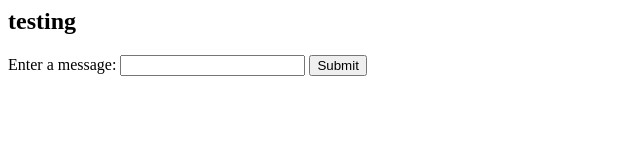
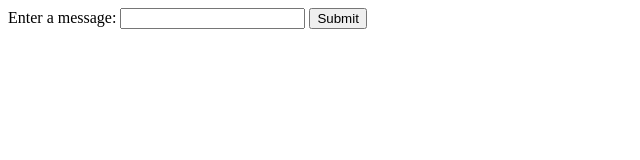
Before and after one commit to ethanlee123/comp4537-lab2, a website: page index.html in a window 1280 px wide. Shown: the whole page, without its empty margins (0-640 px from the left). Drawn offline with nearby package versions, Linux system fonts and the light colour scheme.

Commit message:
Remove some code

```diff
--- a/index.html
+++ b/index.html
@@ -7,7 +7,6 @@
   </head>
 
   <body>
-    <h2>testing</h2>
     <form id="chatbot-form">
         <label>Enter a message:</label>
         <input type="text" id="chatbot-input">
```
